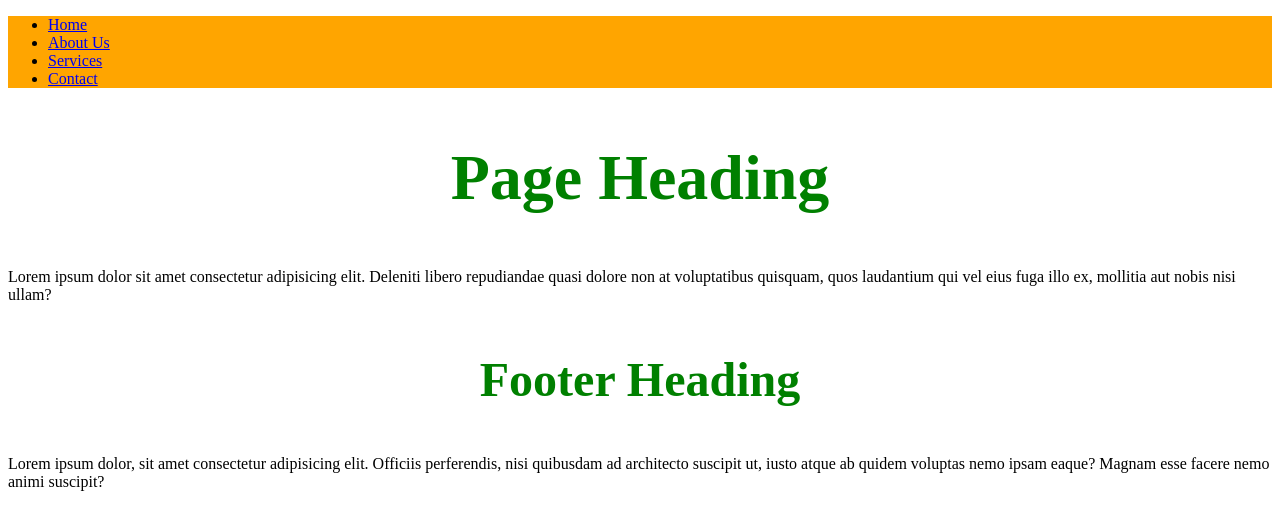
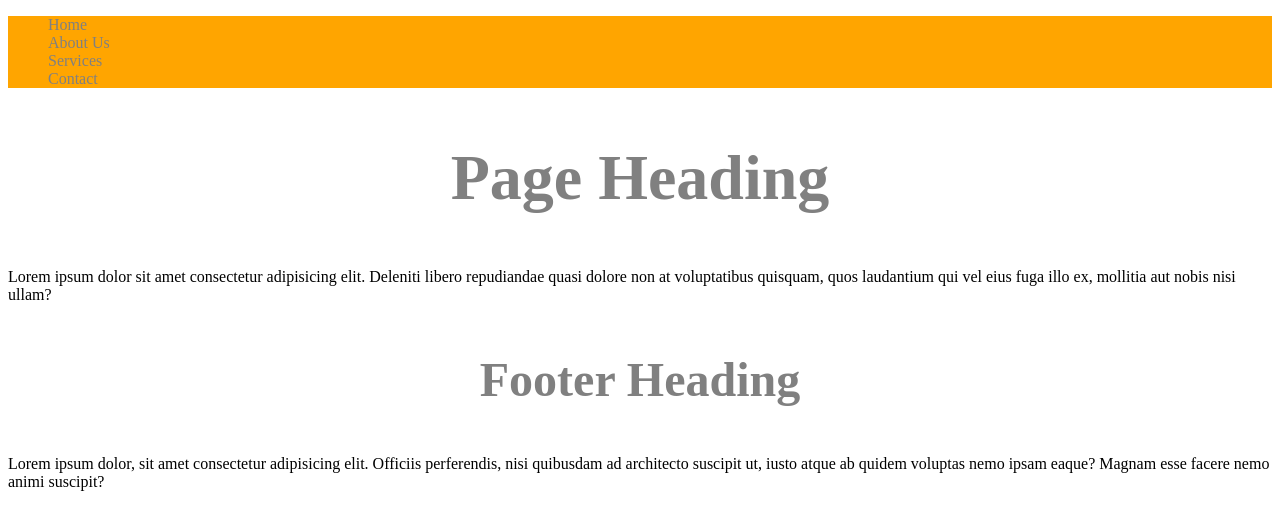
Before and after one commit to sajedshaikh2016/sass-introduction, a plain HTML site: page index.html in a window 1280 px wide. Drawn offline with Linux system fonts and the light colour scheme.

Commit message:
SASS Nesting.

```diff
--- a/scss/main.scss
+++ b/scss/main.scss
@@ -1,13 +1,26 @@
 $color-primary: orange;
-$color-secondary: green;
+$color-secondary: gray;
 $color-tertiary: royalblue;
 
 $font-lg: 4rem;
 $font-md: 3rem;
-$font-sm: 2rem;
+$font-sm: 1rem;
 
 .nav {
   background-color: $color-primary;
+
+  ul li {
+    list-style: none;
+  }
+
+  a {
+    text-decoration: none;
+    font-size: $font-sm;
+    color: $color-secondary;
+    &:hover {
+      color: $color-tertiary;
+    }
+  }
 }
 
 .banner h1 {
```
Also changed, not shown: css/main.css.
